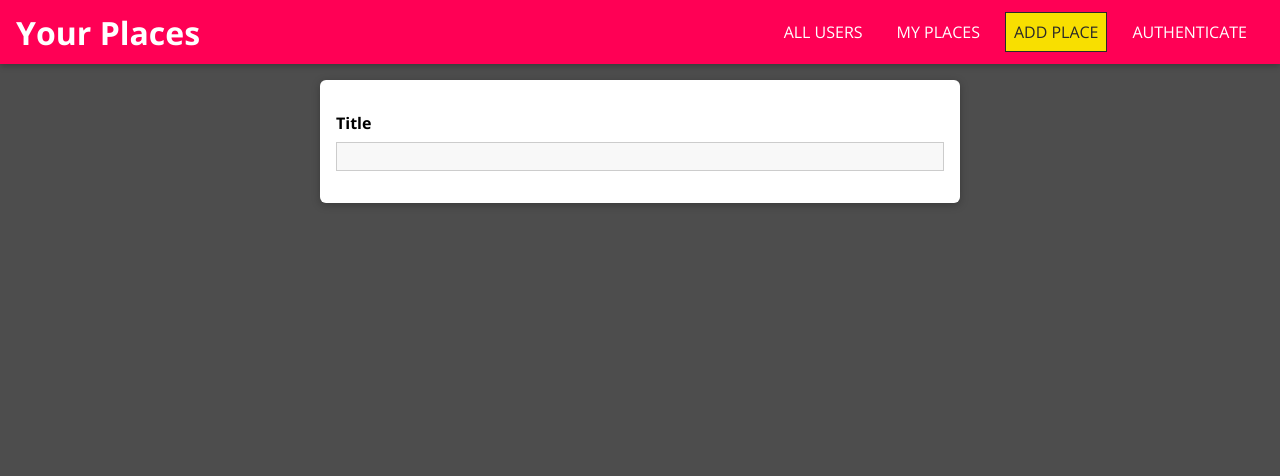
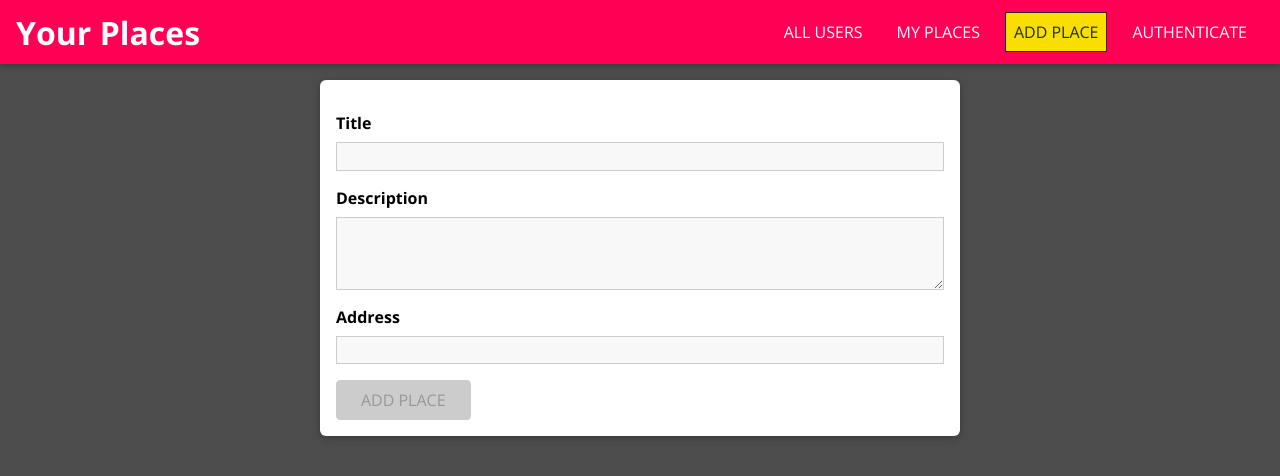
Before and after one commit to draganmilovac/FavouritedPlaces, a React (Create React App) app in the folder react-frontend-01-starting-setup/: page /places/new in a window 1280 px wide. Shown: the top 476 px of the page. Built offline with nearby package versions, Linux system fonts and the light colour scheme.

Commit message:
Add funcionality for adding new place and add validation

```diff
--- a/react-frontend-01-starting-setup/src/places/pages/NewPlace.js
+++ b/react-frontend-01-starting-setup/src/places/pages/NewPlace.js
@@ -1,11 +1,93 @@
-import React from "react";
+import React, { useCallback, useReducer } from "react";
 import Input from "./../../shared/components/FormElements/Input";
+import {
+  VALIDATOR_MINLENGTH,
+  VALIDATOR_REQUIRE,
+} from "./../../shared/util/validators";
+import Button from "./../../shared/components/FormElements/Button";
 import "./NewPlace.css";
 
+const formReducer = (state, action) => {
+  switch (action.type) {
+    case "INPUT_CHANGE":
+      let formIsValid = true;
+      for (const inputId in state.inputs) {
+        if (inputId === action.inputId) {
+          formIsValid = formIsValid && action.isValid;
+        } else {
+          formIsValid = formIsValid && state.inputs[inputId].isValid;
+        }
+      }
+      return {
+        ...state,
+        inputs: {
+          ...state.inputs,
+          [action.inputId]: { value: action.value, isValid: action.isValid },
+        },
+        isValid: formIsValid,
+      };
+    default:
+      return state;
+  }
+};
+
 const MewPlace = () => {
+  const [formState, dispatch] = useReducer(formReducer, {
+    inputs: {
+      title: {
+        value: "",
+        isValid: false,
+      },
+      description: {
+        value: "",
+        isValid: false,
+      },
+    },
+    isValid: false,
+  });
+  const inputHandler = useCallback((id, value, isValid) => {
+    dispatch({
+      type: "INPUT_CHANGE",
+      value: value,
+      isValid: isValid,
+      inputId: id,
+    });
+  }, []);
+
+  const placeSubmitHandler = (event) => {
+    event.preventDefault();
+    console.log(formState.inputs);
+  };
   return (
-    <form className="place-form">
-      <Input element="input" type="text" label="Title" />
+    <form className="place-form" onSubmit={placeSubmitHandler}>
+      <Input
+        id="title"
+        element="input"
+        type="text"
+        label="Title"
+        validators={[VALIDATOR_REQUIRE()]}
+        errorText="Please enter a valid title."
+        onInput={inputHandler}
+      />
+      <Input
+        id="description"
+        element="textarea"
+        label="Description"
+        validators={[VALIDATOR_REQUIRE(), VALIDATOR_MINLENGTH(5)]}
+        errorText="Please enter a valid description(at minimum 5 caracters)."
+        onInput={inputHandler}
+      />
+      <Input
+        id="address"
+        element="input"
+        label="Address"
+        validators={[VALIDATOR_REQUIRE()]}
+        errorText="Please enter a valid address."
+        onInput={inputHandler}
+      />
+      <Button type="submit" disabled={!formState.isValid}>
+        ADD PLACE
+      </Button>
     </form>
   );
 };
--- a/react-frontend-01-starting-setup/src/shared/components/FormElements/Input.js
+++ b/react-frontend-01-starting-setup/src/shared/components/FormElements/Input.js
@@ -1,19 +1,81 @@
-import React from "react";
-
+import React, { useReducer, useEffect } from "react";
+import { validate } from "../../util/validators";
 import "./Input.css";
 
+const inputReducer = (state, action) => {
+  switch (action.type) {
+    case "CHANGE":
+      return {
+        ...state,
+        value: action.val,
+        isValid: validate(action.val, action.validators),
+      };
+    case "TOUCH":
+      return {
+        ...state,
+        isTouched: true,
+      };
+    default:
+      return state;
+  }
+};
+
 const Input = (props) => {
+  const [inputState, dispatch] = useReducer(inputReducer, {
+    value: "",
+    isValid: false,
+    isTouched: false,
+  });
+  const changeHandler = (event) => {
+    dispatch({
+      type: "CHANGE",
+      val: event.target.value,
+      validators: props.validators,
+    });
+  };
+
+  const touchHandler = () => {
+    dispatch({
+      type: "TOUCH",
+    });
+  };
+
+  const { id, onInput } = props;
+  const { value, isValid } = inputState;
+
+  useEffect(() => {
+    onInput(id, value, isValid);
+  }, [id, value, isValid, onInput]);
+
   const element =
     props.element === "input" ? (
-      <input id={props.id} type={props.type} placeholder={props.placeholder} />
+      <input
+        id={props.id}
+        type={props.type}
+        placeholder={props.placeholder}
+        onChange={changeHandler}
+        onBlur={touchHandler}
+        value={inputState.value}
+      />
     ) : (
-      <textarea id={props.id} rows={props.rows || 3} />
+      <textarea
+        id={props.id}
+        rows={props.rows || 3}
+        onChange={changeHandler}
+        onBlur={touchHandler}
+        value={inputState.value}
+      />
     );
 
   return (
-    <div className={`form-control`}>
+    <div
+      className={`form-control ${
+        !inputState.isValid && inputState.isTouched && "form-control--invalid"
+      }`}
+    >
       <label htmlFor={props.id}>{props.label}</label>
       {element}
+      {!inputState.isValid && inputState.isTouched && <p>{props.errorText}</p>}
     </div>
   );
 };
--- /dev/null
+++ b/react-frontend-01-starting-setup/src/shared/util/validators.js
@@ -0,0 +1,46 @@
+const VALIDATOR_TYPE_REQUIRE = "REQUIRE";
+const VALIDATOR_TYPE_MINLENGTH = "MINLENGTH";
+const VALIDATOR_TYPE_MAXLENGTH = "MAXLENGTH";
+const VALIDATOR_TYPE_MIN = "MIN";
+const VALIDATOR_TYPE_MAX = "MAX";
+const VALIDATOR_TYPE_EMAIL = "EMAIL";
+const VALIDATOR_TYPE_FILE = "FILE";
+
+export const VALIDATOR_REQUIRE = () => ({ type: VALIDATOR_TYPE_REQUIRE });
+export const VALIDATOR_FILE = () => ({ type: VALIDATOR_TYPE_FILE });
+export const VALIDATOR_MINLENGTH = (val) => ({
+  type: VALIDATOR_TYPE_MINLENGTH,
+  val: val,
+});
+export const VALIDATOR_MAXLENGTH = (val) => ({
+  type: VALIDATOR_TYPE_MAXLENGTH,
+  val: val,
+});
+export const VALIDATOR_MIN = (val) => ({ type: VALIDATOR_TYPE_MIN, val: val });
+export const VALIDATOR_MAX = (val) => ({ type: VALIDATOR_TYPE_MAX, val: val });
+export const VALIDATOR_EMAIL = () => ({ type: VALIDATOR_TYPE_EMAIL });
+
+export const validate = (value, validators) => {
+  let isValid = true;
+  for (const validator of validators) {
+    if (validator.type === VALIDATOR_TYPE_REQUIRE) {
+      isValid = isValid && value.trim().length > 0;
+    }
+    if (validator.type === VALIDATOR_TYPE_MINLENGTH) {
+      isValid = isValid && value.trim().length >= validator.val;
+    }
+    if (validator.type === VALIDATOR_TYPE_MAXLENGTH) {
+      isValid = isValid && value.trim().length <= validator.val;
+    }
+    if (validator.type === VALIDATOR_TYPE_MIN) {
+      isValid = isValid && +value >= validator.val;
+    }
+    if (validator.type === VALIDATOR_TYPE_MAX) {
+      isValid = isValid && +value <= validator.val;
+    }
+    if (validator.type === VALIDATOR_TYPE_EMAIL) {
+      isValid = isValid && /^\S+@\S+\.\S+$/.test(value);
+    }
+  }
+  return isValid;
+};
```
